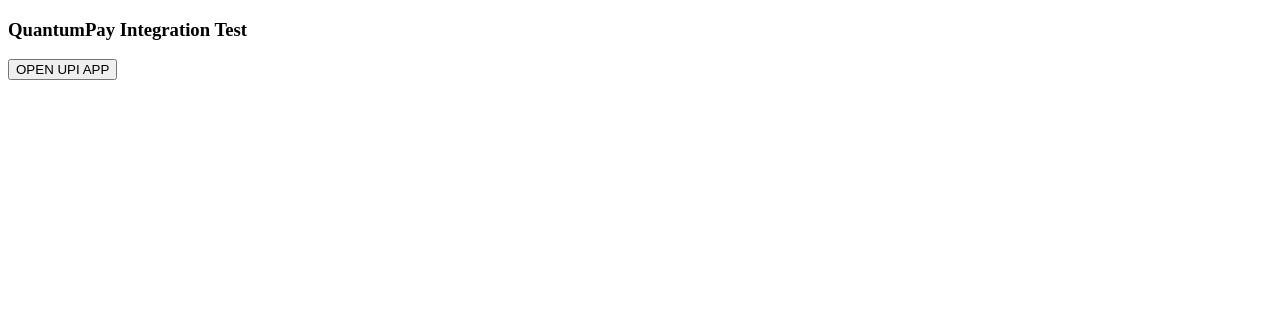
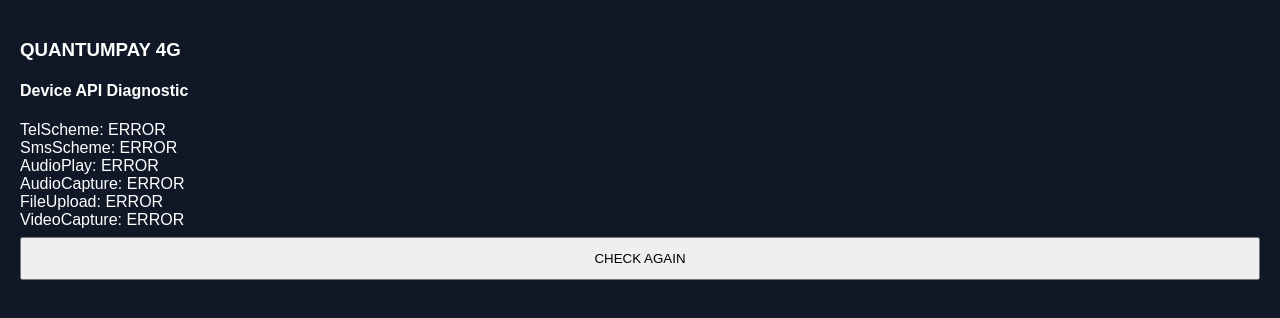
Before and after one commit to quntumcraft-solution/cloud-phone-pdf-viewer, a plain HTML site: page index.html in a window 1280 px wide. Drawn offline with Linux system fonts and the light colour scheme.

Commit message:
Enhance index.html with API diagnostic features

```diff
--- a/index.html
+++ b/index.html
@@ -1,12 +1,62 @@
 <!DOCTYPE html>
 <html>
+<head>
+<meta name="viewport" content="width=device-width,initial-scale=1">
+<title>QuantumPay API Test</title>
+<style>
+body {
+ background:#101827;
+ color:white;
+ font-family:Arial;
+ padding:12px;
+}
+button {
+ width:100%;
+ padding:12px;
+ margin:8px 0;
+}
+</style>
+</head>
 <body>
-<h3>QuantumPay Integration Test</h3>
 
-<a href="upi://pay?pa=test@upi&pn=Test&am=1&cu=INR"
-target="_blank">
-<button>OPEN UPI APP</button>
-</a>
+<h3>QUANTUMPAY 4G</h3>
+<h4>Device API Diagnostic</h4>
+
+<div id="output">Checking...</div>
+
+<button onclick="check()">CHECK AGAIN</button>
+
+<script>
+async function check() {
+ const features = [
+  "TelScheme",
+  "SmsScheme",
+  "AudioPlay",
+  "AudioCapture",
+  "FileUpload",
+  "VideoCapture"
+ ];
+
+ let result = "";
+
+ for (const feature of features) {
+  try {
+   let supported =
+    await navigator.hasFeature(feature);
+
+   result += feature + ": " +
+    (supported ? "YES" : "NO") + "<br>";
+  } catch(e) {
+   result += feature + ": ERROR<br>";
+  }
+ }
+
+ document.getElementById("output").innerHTML =
+ result;
+}
+
+check();
+</script>
 
 </body>
 </html>
```
